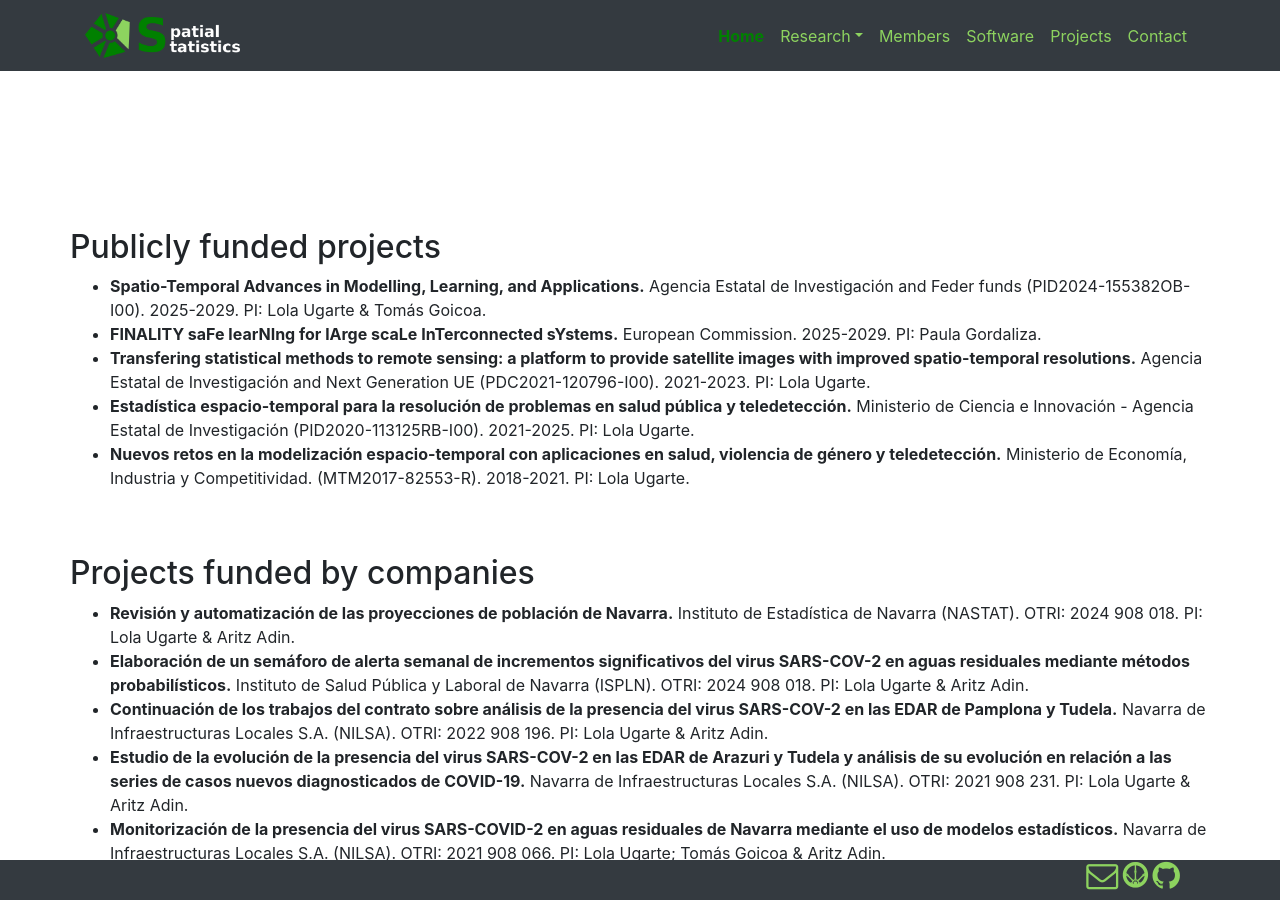
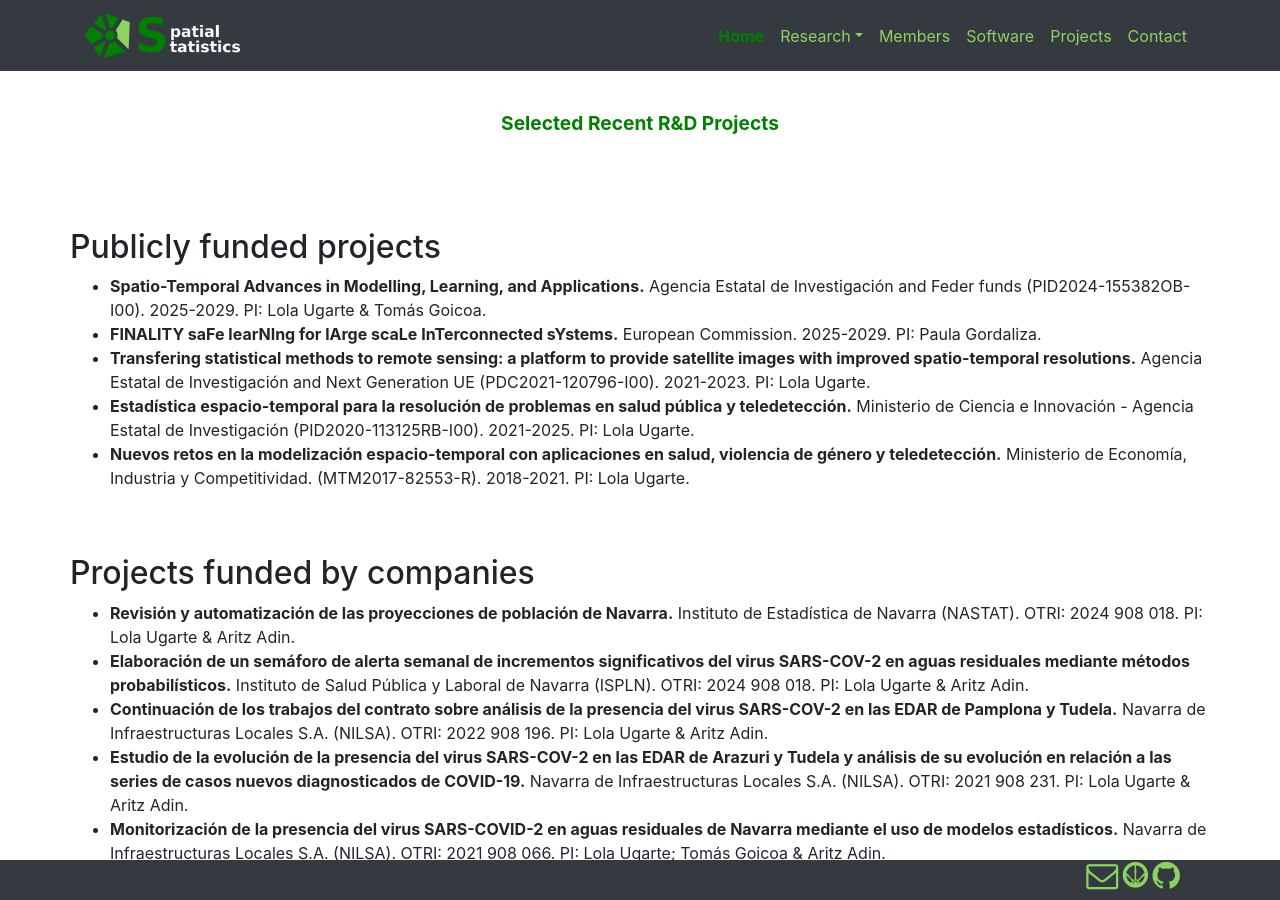
Before and after one commit to spatialstatisticsupna/spatialstatisticsupna.github.io, a Jekyll site: the page built from projects.html, in a window 1280 px wide and 900 px high. Built offline with Jekyll 4.4.1, drawn with Linux system fonts in a browser that asks for light colours; some web fonts are replaced.

Commit message:
Update proyects

```diff
--- a/_layouts/projects.html
+++ b/_layouts/projects.html
@@ -5,17 +5,20 @@
 
 <body id="page-top" data-spy="scroll">
   {% include nav.html %}
+    <div id="home" class='section welcome-little'>
+    <div class="container h-100">
 
-  <div id="home" class="section welcome-little pt-5">
-    <div class="container min-vh-100">
-      <div class="row align-items-center">
-        <div class="col-12 w-text-little">
-          <h1 class="display-4">Selected Recent R&D Projects</h1>
-        </div>
-      </div>
+    <div class="row align-items-center h-100">
+    <!--<div class="col-3"><img class="wss-img-little" src="img/logo.png"></img></div>-->
+    <div class="col-12 w-text-little">
+        <h1>Selected Recent R&D Projects</h1>
     </div>
+    <!--<div class="col-3"><img class="wupna-img-little" src="img/upnaLogo.png"></img></div>-->
+
+    </div>
+    </div>
+
   </div>
-
   <div class="container">
   <div class="row">
 
```
